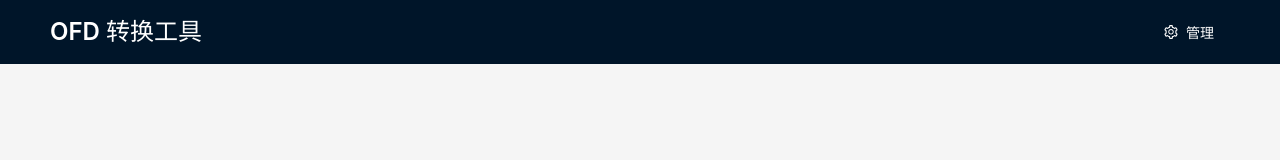
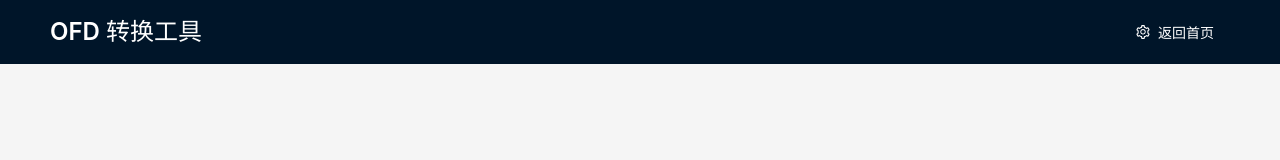
Before and after one commit to sleepingEARs/ofd-converter, a React (Vite) app in the folder frontend/: page /admin in a window 1280 px wide. Shown: the top 160 px of the page. Built offline with nearby package versions, Linux system fonts and the light colour scheme.

Commit message:
fix: header nav - clickable title, dynamic admin/home link based on route

```diff
--- a/frontend/src/App.tsx
+++ b/frontend/src/App.tsx
@@ -1,5 +1,5 @@
 import { useState, useCallback } from 'react'
-import { Routes, Route, Link } from 'react-router-dom'
+import { Routes, Route, Link, useLocation } from 'react-router-dom'
 import { Layout, Typography, message, Button } from 'antd'
 import { SettingOutlined } from '@ant-design/icons'
 import JSZip from 'jszip'
@@ -169,12 +169,19 @@ function ConverterPage() {
 }
 
 export function App() {
+  const location = useLocation()
+  const isAdmin = location.pathname === '/admin'
+
   return (
     <Layout style={{ minHeight: '100vh' }}>
       <Header style={{ display: 'flex', justifyContent: 'space-between', alignItems: 'center' }}>
-        <Title level={3} style={{ color: 'white', margin: '12px 0' }}>OFD 转换工具</Title>
-        <Link to="/admin">
-          <Button type="text" icon={<SettingOutlined />} style={{ color: 'white' }}>管理</Button>
+        <Link to="/" style={{ textDecoration: 'none' }}>
+          <Title level={3} style={{ color: 'white', margin: '12px 0' }}>OFD 转换工具</Title>
+        </Link>
+        <Link to={isAdmin ? '/' : '/admin'}>
+          <Button type="text" icon={<SettingOutlined />} style={{ color: 'white' }}>
+            {isAdmin ? '返回首页' : '管理'}
+          </Button>
         </Link>
       </Header>
       <Content style={{ padding: 24, maxWidth: 1000, margin: '0 auto', width: '100%' }}>
```
